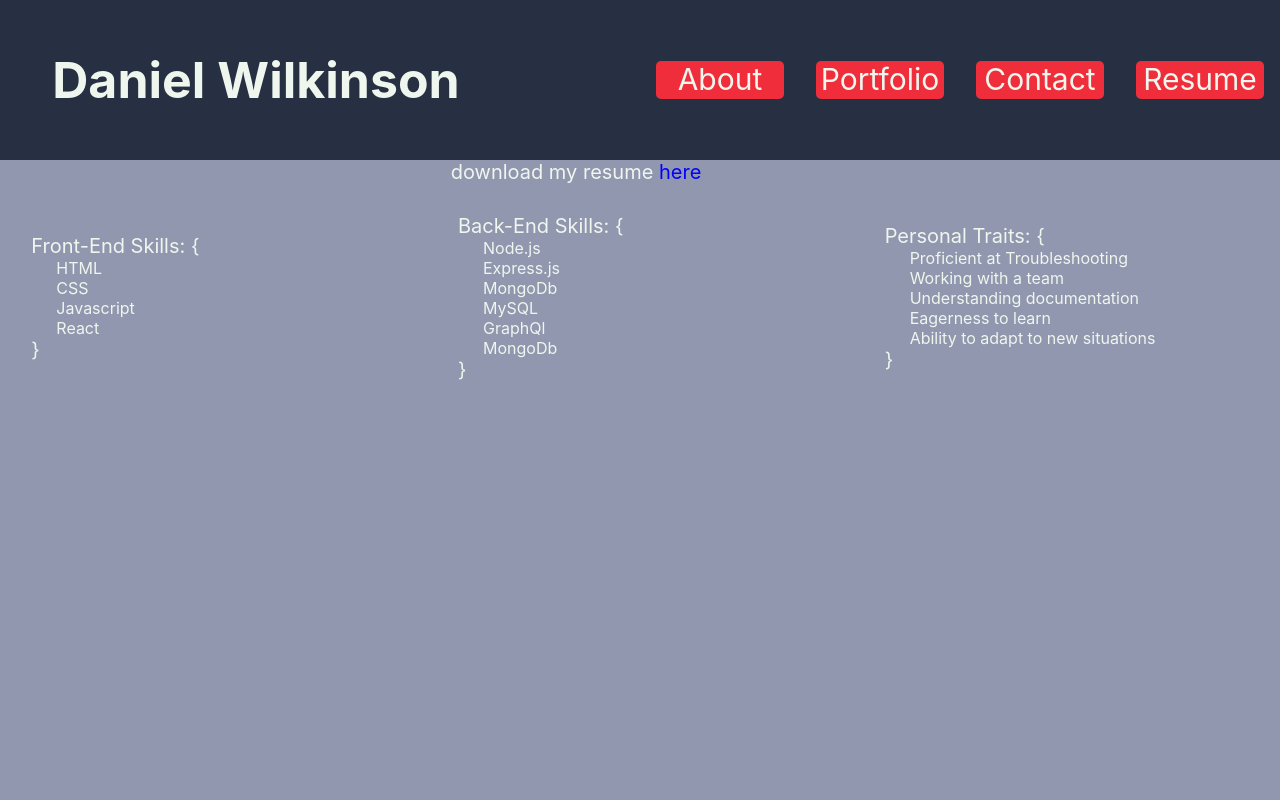
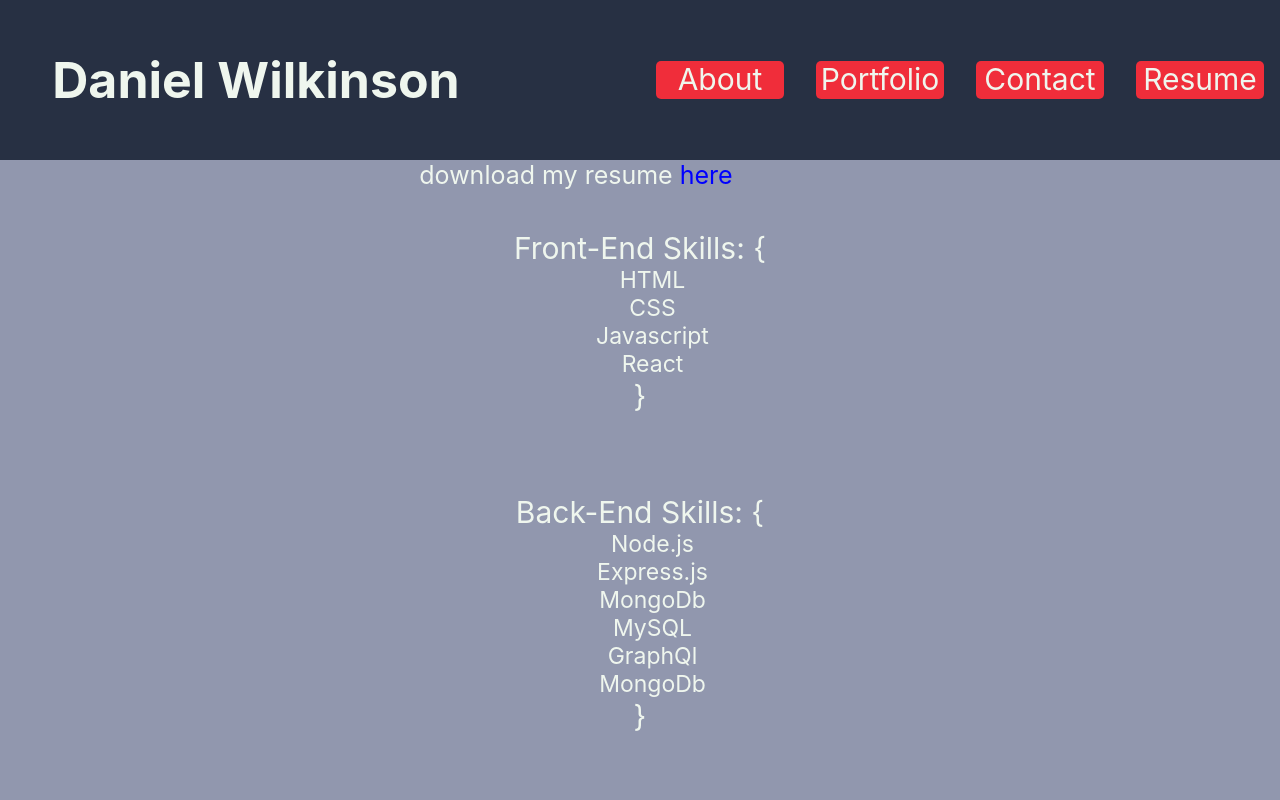
Before and after one commit to DanWilk/react-portfolio, a React (Create React App) app: page / in a window 1280 px wide. Both pictures are taken after a click on the item "Resume". Shown: the top 800 px of the page. Built offline with nearby package versions, Linux system fonts and the light colour scheme.

Commit message:
enlarged text in resume and about sections

```diff
--- a/src/components/Resume/index.js
+++ b/src/components/Resume/index.js
@@ -25,7 +25,7 @@ function Resume() {
                 </p>
             </ul>
             <ul className='resume-list'>
-                <p> Personal Traits: {'{'}
+                <p> Soft Skills: {'{'}
                     <li className='resume-list-item'>Proficient at Troubleshooting</li>
                     <li className='resume-list-item'>Working with a team</li>
                     <li className='resume-list-item'>Understanding documentation</li>
--- a/src/index.css
+++ b/src/index.css
@@ -252,7 +252,16 @@ footer {
   }
 
   .resume-list {
-    width: 30vw;
+   text-align: center;
+   font-size: 30px;
+  }
+
+  .resume-list-item {
+    font-size: 23px;
+  }
+
+  .body-text {
+    font-size: 25px;
   }
 
 }
```
